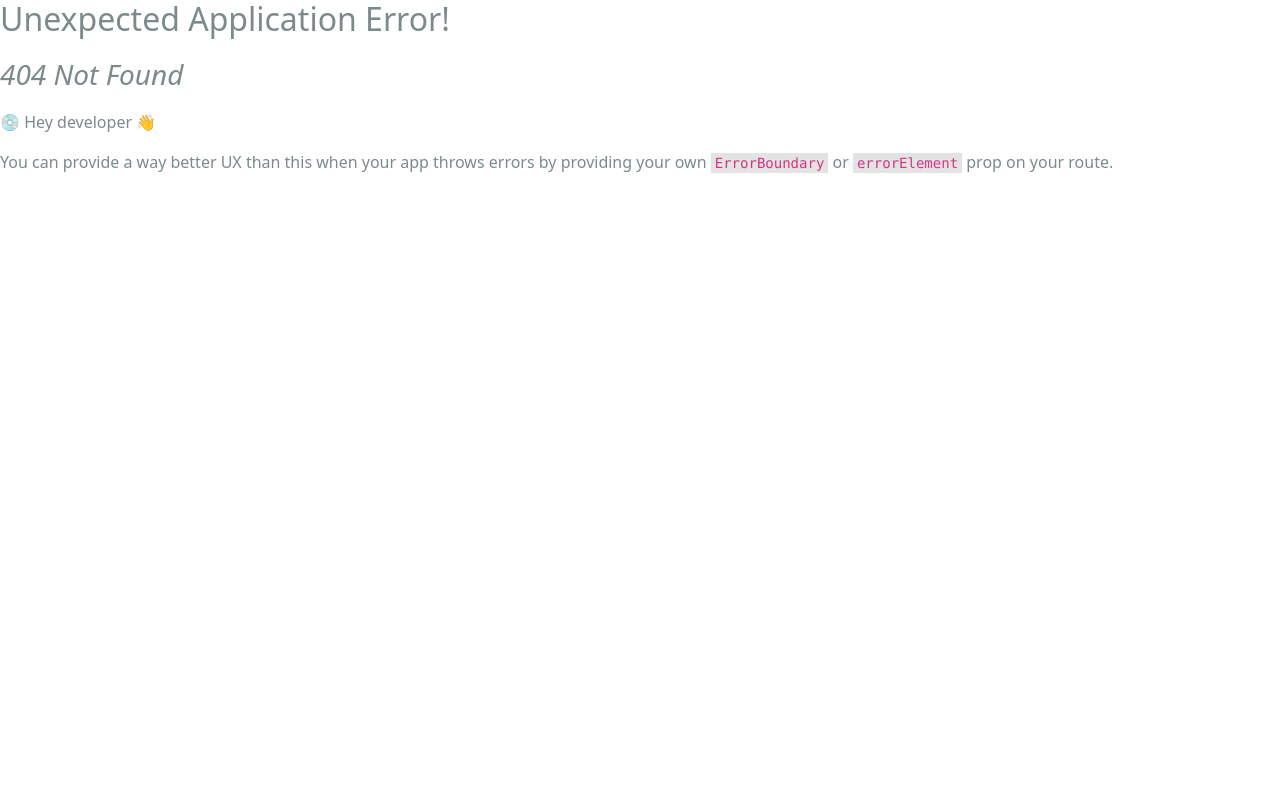
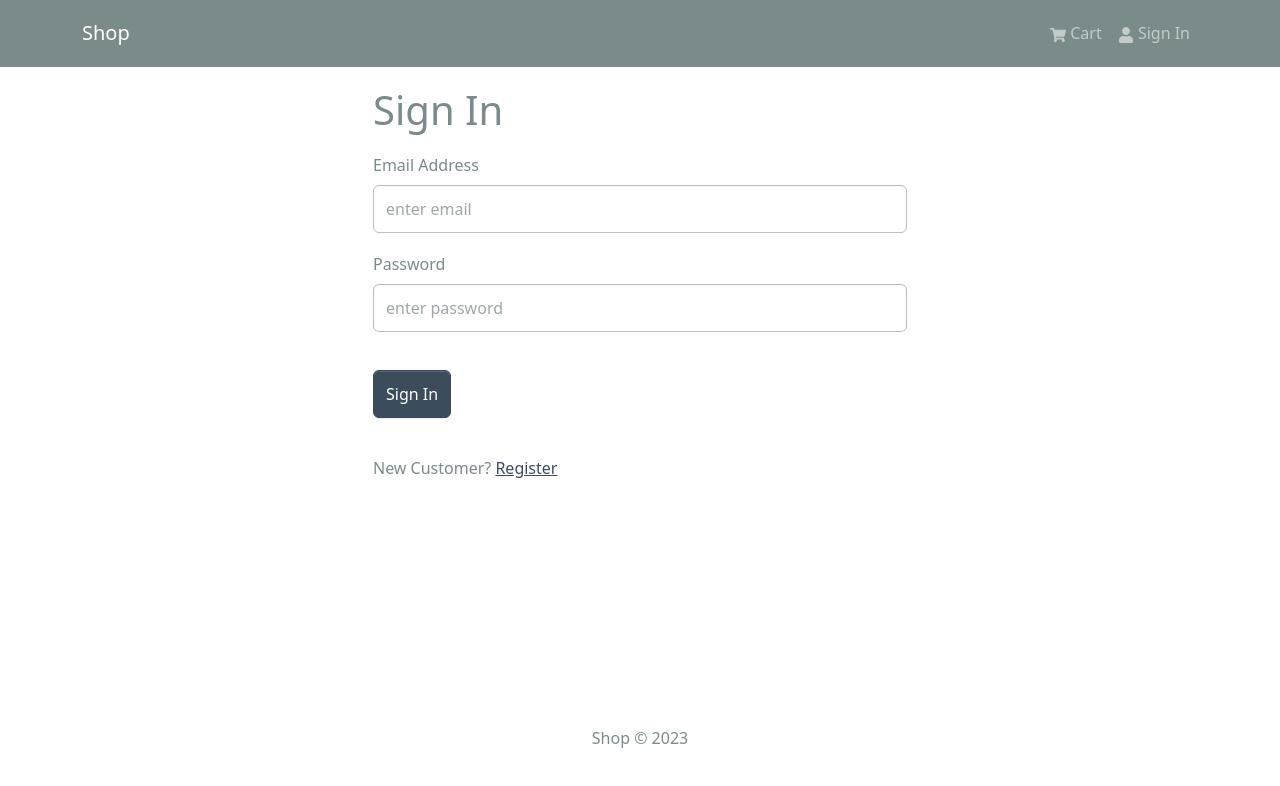
Before and after one commit to naveen-p08/ecommerce-shop, a React (Vite) app in the folder frontend/: page /login in a window 1280 px wide. Before the commit this address had no page. Shown: the top 786 px of the page. Built offline with nearby package versions, Linux system fonts and the light colour scheme.

Commit message:
created login screen

```diff
--- /dev/null
+++ b/frontend/src/components/FormContainer.jsx
@@ -0,0 +1,15 @@
+import { Container, Row, Col } from "react-bootstrap";
+
+function FormContainer({ children }) {
+  return (
+    <Container>
+      <Row className={"justify-content-md-center"}>
+        <Col xs={12} md={6}>
+          {children}
+        </Col>
+      </Row>
+    </Container>
+  );
+}
+
+export default FormContainer;
--- a/frontend/src/main.jsx
+++ b/frontend/src/main.jsx
@@ -15,6 +15,7 @@
 import HomeScreen from "./screens/HomeScreen.jsx";
 import ProductScreen from "./screens/ProductScreen.jsx";
 import CartScreen from "./screens/CartScreen.jsx";
+import LoginScreen from "./screens/LoginScreen.jsx";
 
 const router = createBrowserRouter(
   createRoutesFromElements(
@@ -22,6 +23,7 @@
       <Route index={true} path={"/"} element={<HomeScreen />} />
       <Route path={"/product/:id"} element={<ProductScreen />} />
       <Route path={"/cart"} element={<CartScreen />} />
+      <Route path={"/login"} element={<LoginScreen />} />
     </Route>,
   ),
 );
--- /dev/null
+++ b/frontend/src/screens/LoginScreen.jsx
@@ -0,0 +1,52 @@
+import { useState } from "react";
+import { Link } from "react-router-dom";
+import { Form, Button, Row, Col } from "react-bootstrap";
+import FormContainer from "../components/FormContainer.jsx";
+
+function LoginScreen() {
+  const [email, setEmail] = useState("");
+  const [password, setPassword] = useState("");
+
+  function submitHandler(e) {
+    e.preventDefault();
+    console.log("submit form");
+  }
+
+  return (
+    <FormContainer>
+      <h1>Sign In</h1>
+      <Form onSubmit={submitHandler}>
+        <Form.Group controlId={"email"} className={"my-3"}>
+          <Form.Label>Email Address</Form.Label>
+          <Form.Control
+            type={"email"}
+            placeholder={"enter email"}
+            value={email}
+            onChange={(e) => setEmail(e.target.value)}
+          ></Form.Control>
+        </Form.Group>
+        <Form.Group controlId={"password"} className={"my-3"}>
+          <Form.Label>Password</Form.Label>
+          <Form.Control
+            type={"password"}
+            placeholder={"enter password"}
+            value={password}
+            onChange={(e) => setPassword(e.target.value)}
+          ></Form.Control>
+        </Form.Group>
+
+        <Button type={"submit"} variant={"primary"} className={"my-3"}>
+          Sign In
+        </Button>
+      </Form>
+
+      <Row className={"py-3"}>
+        <Col>
+          New Customer? <Link to={"/register"}>Register</Link>
+        </Col>
+      </Row>
+    </FormContainer>
+  );
+}
+
+export default LoginScreen;
```
